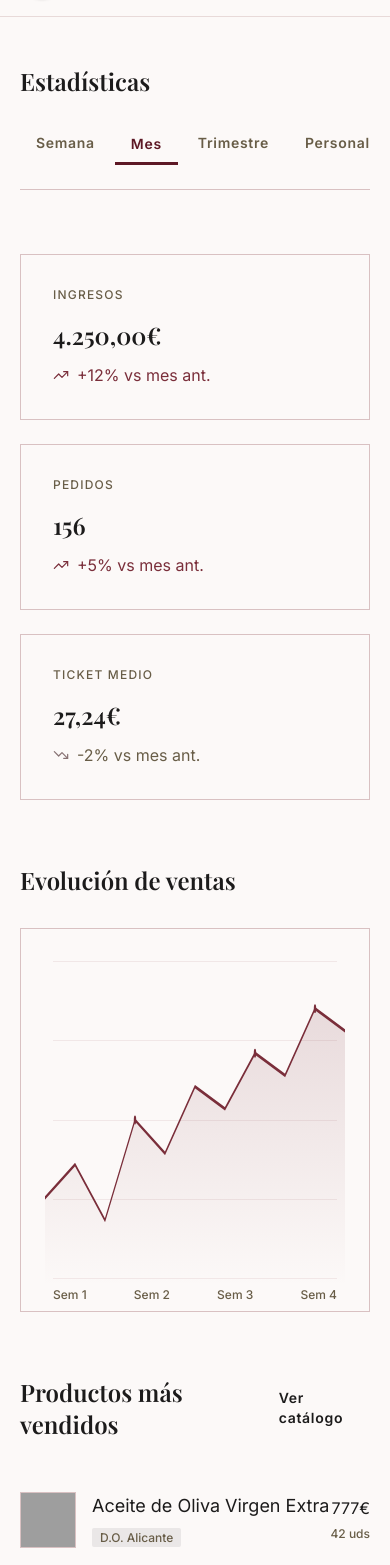
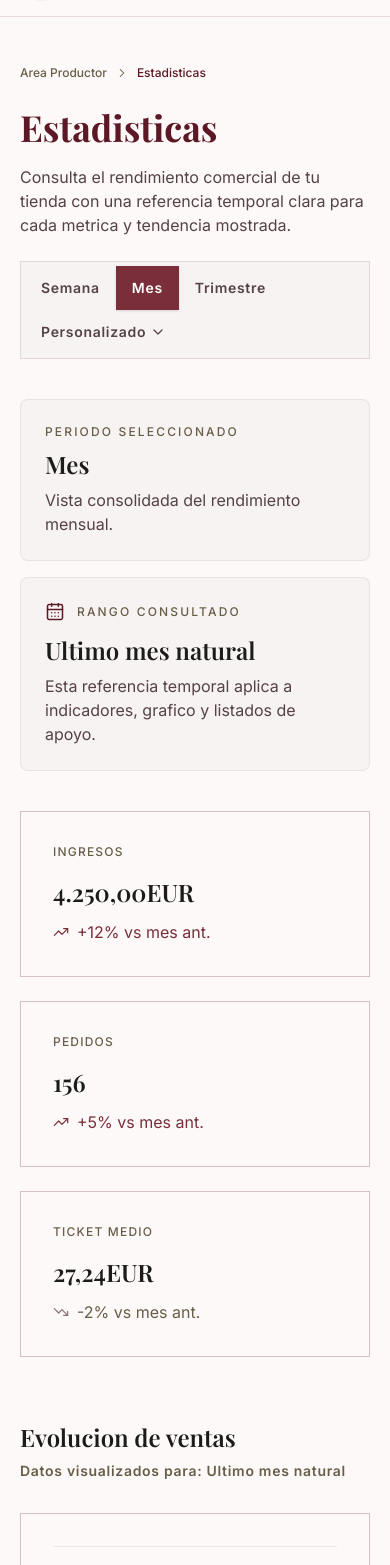
Before and after one commit to Life4Death04/mercado-artesanal-tesis, a React (Vite) app: page /productor/estadisticas in a window 390 px wide. Shown: the part 63-1628 px from the top of the page. Built offline with nearby package versions, Linux system fonts and the light colour scheme; grey boxes are pictures that could not be loaded.

Commit message:
feat: enhance EstadisticasProductorPage with functionalities, improved UI elements, period selection, and KPI display

```diff
--- a/src/modules/productor/pages/EstadisticasProductorPage.tsx
+++ b/src/modules/productor/pages/EstadisticasProductorPage.tsx
@@ -1,11 +1,7 @@
 import { useState } from 'react'
 import { Link } from 'react-router-dom'
-import { BarChart2, BookOpen, Download, HelpCircle, LogOut, Package, ShoppingBag, TrendingDown, TrendingUp, Truck, User } from 'lucide-react'
+import { CalendarDays, ChevronDown, ChevronRight, TrendingDown, TrendingUp } from 'lucide-react'
 import { SeleccionPeriodoModal } from '../componentes/SeleccionPeriodoModal'
-
-// ---------------------------------------------------------------------------
-// Types & data
-// ---------------------------------------------------------------------------
 
 type PeriodoTab = 'Semana' | 'Mes' | 'Trimestre' | 'Personalizado'
 
@@ -24,21 +20,21 @@ type KpiData = {
 
 const KPI_POR_PERIODO: Record<Exclude<PeriodoTab, 'Personalizado'>, KpiData> = {
   Semana: {
-    ingresos: '980,00€', ingresosTrend: '+3% vs sem. ant.', ingresosPositivo: true,
+    ingresos: '980,00EUR', ingresosTrend: '+3% vs sem. ant.', ingresosPositivo: true,
     pedidos: '36', pedidosTrend: '+1% vs sem. ant.', pedidosPositivo: true,
-    ticket: '27,22€', ticketTrend: '-1% vs sem. ant.', ticketPositivo: false,
-    xLabels: ['Lun', 'Mar', 'Mié', 'Jue', 'Vie', 'Sáb', 'Dom'],
+    ticket: '27,22EUR', ticketTrend: '-1% vs sem. ant.', ticketPositivo: false,
+    xLabels: ['Lun', 'Mar', 'Mie', 'Jue', 'Vie', 'Sab', 'Dom'],
   },
   Mes: {
-    ingresos: '4.250,00€', ingresosTrend: '+12% vs mes ant.', ingresosPositivo: true,
+    ingresos: '4.250,00EUR', ingresosTrend: '+12% vs mes ant.', ingresosPositivo: true,
     pedidos: '156', pedidosTrend: '+5% vs mes ant.', pedidosPositivo: true,
-    ticket: '27,24€', ticketTrend: '-2% vs mes ant.', ticketPositivo: false,
+    ticket: '27,24EUR', ticketTrend: '-2% vs mes ant.', ticketPositivo: false,
     xLabels: ['Sem 1', 'Sem 2', 'Sem 3', 'Sem 4'],
   },
   Trimestre: {
-    ingresos: '12.800,00€', ingresosTrend: '+8% vs trim. ant.', ingresosPositivo: true,
+    ingresos: '12.800,00EUR', ingresosTrend: '+8% vs trim. ant.', ingresosPositivo: true,
     pedidos: '467', pedidosTrend: '+4% vs trim. ant.', pedidosPositivo: true,
-    ticket: '27,41€', ticketTrend: '+1% vs trim. ant.', ticketPositivo: true,
+    ticket: '27,41EUR', ticketTrend: '+1% vs trim. ant.', ticketPositivo: true,
     xLabels: ['Mes 1', 'Mes 2', 'Mes 3'],
   },
 }
@@ -47,31 +43,31 @@ const PRODUCTOS_MAS_VENDIDOS = [
   {
     nombre: 'Aceite de Oliva Virgen Extra',
     tag: 'D.O. Alicante',
-    total: '777€',
+    total: '777EUR',
     uds: '42 uds',
     imagen: 'https://lh3.googleusercontent.com/aida-public/AB6AXuBiYMD2lDsO1Bd5vGQjwlt3XEAvhKZcDJaZXcWffyHWdRQ6hsggrDZAULkm-zeOgOlaavnXS-OfBFNQ3kyG-7ZLV23tCRyF7HRyMyMsW43KjMj565jVubjbbGvBiZSF7MxUeUumUpCz5iwK_ZbyFOEUsQIyMVcC3iD8zRHJ-MEgRXSzT0vcmFKnENKdDJGe2nbvctIrz5aht3DY4aOy5WFqWdwFBEOZx4C7X2ASfZFze-yWrsQfD4fDc0fOI-fDK_HRLG2RyTyVBwo',
   },
   {
-    nombre: 'Turrón de Jijona',
+    nombre: 'Turron de Jijona',
     tag: 'Artesanal',
-    total: '490€',
+    total: '490EUR',
     uds: '38 uds',
     imagen: 'https://lh3.googleusercontent.com/aida-public/AB6AXuCO7qYWBnf5WlRzHJ1s1lkT-dEhBZpyavFfYaKAaMhMSvmKMmax4bwKaKnNhxCXErKF7fnECCNNkAn4rc4r3LRCcgoX7dm4BF3hBOzb2OMLeGf5q2HHVv5bQd8dFy-dXxPBx92pP1tm_aBHQvL_XYqYZCBJt-yCRmoeQGiJr3D5Iwex7LYbtLX2nKb7LbkKlSvZuZfBgAAU_QBIBivVmvERxitz0wJ2K3Cg3zAeN26jLv5uaBJTwhzWr5PqGXGW76ZL7O5p3XZxJ5Q',
   },
   {
     nombre: 'Chocolate con Flor de Sal',
-    tag: 'Orgánico',
-    total: '315€',
+    tag: 'Organico',
+    total: '315EUR',
     uds: '45 uds',
     imagen: 'https://lh3.googleusercontent.com/aida-public/AB6AXuClFgF7C4iDfsj__t0otEgaIwHc-otFU5C76bPGT_gdcJv9b43IWVmPuuiURqXV-bVnoHyodxQENbuF2orniRCTyipKXYrK3vZLRcPlvniG8nvQy0_duEyFMZEgcSwt9ziuqRUdrqudqanurWhRBZr2vgMPgFqUQ-cdAq3dMV3xIpO3SJdONb4i0Ui7L-eom10IidbnHoKDVaDFUxQhRmR-5CzCOas6O5ikyV8ZOLB8Sa9G5cl8RFwCojVeIv-3hrNl0v2asDOB2V0',
   },
 ]
 
 const PEDIDOS_RECIENTES = [
-  { id: '#10425', cliente: 'María López', total: '125,50€', status: 'Enviado' },
-  { id: '#10426', cliente: 'Carlos Ruiz', total: '84,00€', status: 'Pendiente' },
-  { id: '#10427', cliente: 'Elena García', total: '210,75€', status: 'Entregado' },
-  { id: '#10428', cliente: 'Javier Gómez', total: '45,00€', status: 'Enviado' },
+  { id: '#10425', cliente: 'Maria Lopez', total: '125,50EUR', status: 'Enviado' },
+  { id: '#10426', cliente: 'Carlos Ruiz', total: '84,00EUR', status: 'Pendiente' },
+  { id: '#10427', cliente: 'Elena Garcia', total: '210,75EUR', status: 'Entregado' },
+  { id: '#10428', cliente: 'Javier Gomez', total: '45,00EUR', status: 'Enviado' },
 ]
 
 type OrderStatus = 'Enviado' | 'Pendiente' | 'Entregado'
@@ -82,17 +78,39 @@ const STATUS_CLASS: Record<OrderStatus, string> = {
   Entregado: 'bg-[var(--color-surface)] text-[var(--color-secondary)] border-[var(--color-outline-variant)]',
 }
 
-const NAV_ITEMS = [
-  { icon: ShoppingBag, label: 'Mis pedidos', to: '/productor/pedidos', active: false },
-  { icon: BookOpen, label: 'Mi catálogo', to: '/productor/productos', active: false },
-  { icon: Package, label: 'Inventario', to: '/productor/inventario', active: false },
-  { icon: BarChart2, label: 'Estadísticas', to: '/productor/estadisticas', active: true },
-  { icon: Truck, label: 'Configuración de entregas', to: '/productor/entregas', active: false },
-]
+function formatRangeDate(date: Date) {
+  return new Intl.DateTimeFormat('es-ES', {
+    day: '2-digit',
+    month: 'short',
+    year: 'numeric',
+  }).format(date)
+}
 
-// ---------------------------------------------------------------------------
-// Page
-// ---------------------------------------------------------------------------
+function getPeriodoLabel(periodo: PeriodoTab, customStart: Date, customEnd: Date) {
+  switch (periodo) {
+    case 'Semana':
+      return 'Ultimos 7 dias'
+    case 'Mes':
+      return 'Ultimo mes natural'
+    case 'Trimestre':
+      return 'Ultimos 3 meses'
+    case 'Personalizado':
+      return `${formatRangeDate(customStart)} - ${formatRangeDate(customEnd)}`
+  }
+}
+
+function getPeriodoSubtitle(periodo: PeriodoTab) {
+  switch (periodo) {
+    case 'Semana':
+      return 'Comparativa semanal de actividad y ventas.'
+    case 'Mes':
+      return 'Vista consolidada del rendimiento mensual.'
+    case 'Trimestre':
+      return 'Lectura extendida para detectar tendencias.'
+    case 'Personalizado':
+      return 'Rango ajustado manualmente para consultas puntuales.'
+  }
+}
 
 export function EstadisticasProductorPage() {
   const [periodo, setPeriodo] = useState<PeriodoTab>('Mes')
@@ -100,14 +118,17 @@ export function EstadisticasProductorPage() {
   const [customEnd, setCustomEnd] = useState<Date>(new Date(2023, 9, 24))
   const [showPeriodoModal, setShowPeriodoModal] = useState(false)
 
-  const kpi = periodo === 'Personalizado' ? KPI_POR_PERIODO['Mes'] : KPI_POR_PERIODO[periodo]
+  const kpi = periodo === 'Personalizado' ? KPI_POR_PERIODO.Mes : KPI_POR_PERIODO[periodo]
+  const periodoLabel = getPeriodoLabel(periodo, customStart, customEnd)
+  const periodoSubtitle = getPeriodoSubtitle(periodo)
 
   function handlePeriodoTab(tab: PeriodoTab) {
     if (tab === 'Personalizado') {
       setShowPeriodoModal(true)
-    } else {
+      return
+    }
+
     setPeriodo(tab)
-    }
   }
 
   function handleApplyPeriodo(start: Date, end: Date) {
@@ -117,62 +138,24 @@ export function EstadisticasProductorPage() {
   }
 
   return (
-    <div className="flex min-h-screen bg-[var(--color-background)] text-[var(--color-on-background)]">
-      {/* ── Sidebar ── */}
-      <aside className="hidden">
-        {/* Producer identity */}
-        <div className="mb-12 mt-4 px-2">
-          <div className="mb-2 flex items-center gap-3">
-            <div className="flex size-10 items-center justify-center overflow-hidden rounded-full border border-[var(--color-outline-variant)] bg-[var(--color-surface-container)]">
-              <User size={18} strokeWidth={1.8} className="text-[var(--color-secondary)]" />
-            </div>
-            <Link to="/" className="text-display-lg text-xl leading-none text-[var(--color-primary)]">
-              Finca Alicante
-            </Link>
-          </div>
-          <p className="text-label-sm text-[var(--color-secondary)]">Artisanal Member since 2022</p>
+    <div className="min-h-screen bg-[var(--color-background)] text-[var(--color-on-background)]">
+      <main className="mx-auto w-full max-w-[var(--layout-container-max)] px-[var(--space-margin-mobile)] py-12 md:px-[var(--space-margin-desktop)] md:py-16">
+        <section className="mb-10">
+          <nav aria-label="Breadcrumb" className="text-label-sm mb-6 flex items-center gap-2 text-[var(--color-secondary)]">
+            <Link to="/productor/pedidos" className="transition-colors hover:text-[var(--color-primary)]">Area Productor</Link>
+            <ChevronRight size={14} strokeWidth={1.8} />
+            <span className="text-[var(--color-primary)]">Estadisticas</span>
+          </nav>
+
+          <div className="flex flex-col gap-6 lg:flex-row lg:items-end lg:justify-between">
+            <div>
+              <h1 className="text-display-lg mb-4 text-[var(--color-primary)]">Estadisticas</h1>
+              <p className="text-body-md max-w-2xl text-[var(--color-on-surface-variant)]">
+                Consulta el rendimiento comercial de tu tienda con una referencia temporal clara para cada metrica y tendencia mostrada.
+              </p>
             </div>
 
-        {/* Nav links */}
-        <nav className="flex-1 space-y-2">
-          {NAV_ITEMS.map(({ icon: Icon, label, to, active }) => (
-            <Link
-              key={label}
-              to={to}
-              className={`flex items-center gap-3 rounded-[var(--radius-lg)] px-4 py-3 transition-all duration-200 ${active ? 'bg-[var(--color-primary-container)] font-bold text-[var(--color-on-primary-container)]' : 'text-[var(--color-secondary)] hover:bg-[var(--color-surface-variant)] hover:text-[var(--color-primary)]'}`}
-            >
-              <Icon size={20} strokeWidth={active ? 2 : 1.8} />
-              <span className="text-label-md">{label}</span>
-            </Link>
-          ))}
-        </nav>
-
-        {/* Footer actions */}
-        <div className="mt-auto space-y-4 pt-8">
-          <button type="button" className="text-label-md flex w-full items-center justify-center gap-2 rounded-[var(--radius-lg)] bg-[var(--color-primary)] px-4 py-3 text-[var(--color-on-primary)] transition-colors hover:bg-[var(--color-on-primary-fixed-variant)]">
-            <Download size={16} strokeWidth={1.8} />
-            Export CSV
-          </button>
-          <div className="space-y-1">
-            <a href="#" className="flex items-center gap-3 rounded-[var(--radius-lg)] px-4 py-3 text-[var(--color-secondary)] transition-all hover:bg-[var(--color-surface-variant)] hover:text-[var(--color-primary)]">
-              <HelpCircle size={20} strokeWidth={1.8} />
-              <span className="text-label-md">Help Center</span>
-            </a>
-            <a href="#" className="flex items-center gap-3 rounded-[var(--radius-lg)] px-4 py-3 text-[var(--color-secondary)] transition-all hover:bg-[var(--color-surface-variant)] hover:text-[var(--color-primary)]">
-              <LogOut size={20} strokeWidth={1.8} />
-              <span className="text-label-md">Log Out</span>
-            </a>
-          </div>
-        </div>
-      </aside>
-
-      {/* ── Main content ── */}
-      <main className="mx-auto w-full max-w-[var(--layout-container-max)] flex-1 px-[var(--space-margin-mobile)] py-12 lg:px-[var(--space-margin-desktop)]">
-        {/* Header + period tabs */}
-        <header className="mb-16 flex flex-col justify-between border-b border-[var(--color-outline-variant)] pb-6 md:flex-row md:items-end md:pb-0">
-          <h1 className="text-headline-md mb-6 text-[var(--color-on-surface)] md:mb-4 md:pb-2">Estadísticas</h1>
-
-          <nav className="flex space-x-1 overflow-x-auto" aria-label="Período de consulta">
+            <div className="inline-flex w-full max-w-full flex-wrap border border-[color-mix(in_srgb,var(--color-outline-variant)_55%,transparent)] bg-[var(--color-surface-container-low)] p-1 sm:w-auto">
               {(['Semana', 'Mes', 'Trimestre', 'Personalizado'] as PeriodoTab[]).map((tab) => {
                 const isActive = periodo === tab
                 return (
@@ -180,131 +163,116 @@ export function EstadisticasProductorPage() {
                     key={tab}
                     type="button"
                     onClick={() => handlePeriodoTab(tab)}
-                  className={`text-label-md whitespace-nowrap px-4 py-3 transition-colors ${isActive ? 'border-b-[3px] border-[var(--color-primary)] pb-2 text-[var(--color-primary)]' : 'text-[var(--color-secondary)] hover:text-[var(--color-primary)]'}`}
+                    className={`text-label-md flex items-center gap-1 px-4 py-3 transition-colors ${isActive ? 'bg-[var(--color-primary-container)] text-[var(--color-on-primary)] shadow-sm' : 'text-[var(--color-on-surface-variant)] hover:text-[var(--color-on-surface)]'}`}
                   >
-                  {tab === 'Personalizado' && periodo === 'Personalizado'
-                    ? `${customStart.getDate()}/${customStart.getMonth() + 1} — ${customEnd.getDate()}/${customEnd.getMonth() + 1}`
-                    : tab}
+                    {tab}
+                    {tab === 'Personalizado' && <ChevronDown size={16} strokeWidth={1.8} />}
                   </button>
                 )
               })}
-          </nav>
-        </header>
+            </div>
+          </div>
+        </section>
 
-        {/* KPI Cards */}
+        <section className="mb-10 grid grid-cols-1 gap-4 lg:grid-cols-[minmax(0,1fr)_22rem]">
+          <article className="rounded-[var(--radius-lg)] border border-[color-mix(in_srgb,var(--color-outline-variant)_35%,transparent)] bg-[var(--color-surface-container-low)] p-6">
+            <p className="text-label-sm mb-2 uppercase tracking-[0.18em] text-[var(--color-secondary)]">Periodo seleccionado</p>
+            <h2 className="text-headline-md text-[var(--color-on-surface)]">{periodo}</h2>
+            <p className="text-body-md mt-2 text-[var(--color-on-surface-variant)]">{periodoSubtitle}</p>
+          </article>
+
+          <article className="rounded-[var(--radius-lg)] border border-[color-mix(in_srgb,var(--color-outline-variant)_35%,transparent)] bg-[var(--color-surface-container-low)] p-6">
+            <div className="mb-3 flex items-center gap-3 text-[var(--color-primary)]">
+              <CalendarDays size={20} strokeWidth={1.8} />
+              <p className="text-label-sm uppercase tracking-[0.18em] text-[var(--color-secondary)]">Rango consultado</p>
+            </div>
+            <h2 className="text-headline-md text-[var(--color-on-surface)]">{periodoLabel}</h2>
+            <p className="text-body-md mt-2 text-[var(--color-on-surface-variant)]">
+              Esta referencia temporal aplica a indicadores, grafico y listados de apoyo.
+            </p>
+          </article>
+        </section>
+
         <section className="mb-16 grid grid-cols-1 gap-6 md:grid-cols-3" aria-label="Indicadores clave">
           <KpiCard label="Ingresos" value={kpi.ingresos} trend={kpi.ingresosTrend} positive={kpi.ingresosPositivo} />
           <KpiCard label="Pedidos" value={kpi.pedidos} trend={kpi.pedidosTrend} positive={kpi.pedidosPositivo} />
           <KpiCard label="Ticket medio" value={kpi.ticket} trend={kpi.ticketTrend} positive={kpi.ticketPositivo} />
         </section>
 
-        {/* Sales chart */}
         <section className="mb-16">
-          <h2 className="text-headline-md mb-8 text-[24px] text-[var(--color-on-surface)]">Evolución de ventas</h2>
+          <div className="mb-8 flex flex-col gap-2 sm:flex-row sm:items-end sm:justify-between">
+            <h2 className="text-headline-md text-[24px] text-[var(--color-on-surface)]">Evolucion de ventas</h2>
+            <p className="text-label-md text-[var(--color-secondary)]">Datos visualizados para: {periodoLabel}</p>
+          </div>
           <div className="relative flex h-96 items-center justify-center border border-[var(--color-outline-variant)] bg-[var(--color-surface)] p-6 md:p-8">
-            {/* Grid lines */}
             <div className="pointer-events-none absolute inset-0 flex flex-col justify-between px-8 py-8 opacity-30">
               {[...Array(5)].map((_, i) => (
                 <div key={i} className="h-0 w-full border-b border-[var(--color-outline-variant)]" />
               ))}
             </div>
 
-            {/* SVG line chart */}
-            <svg
-              className="z-10 h-full w-full text-[var(--color-primary-container)]"
-              viewBox="0 0 1000 300"
-              preserveAspectRatio="none"
-              aria-label="Gráfico de evolución de ventas"
-            >
+            <svg className="z-10 h-full w-full text-[var(--color-primary-container)]" viewBox="0 0 1000 300" preserveAspectRatio="none" aria-label="Grafico de evolucion de ventas">
               <defs>
                 <linearGradient id="chartGradient" x1="0" x2="0" y1="0" y2="1">
                   <stop offset="0%" stopColor="currentColor" stopOpacity="0.15" />
                   <stop offset="100%" stopColor="currentColor" stopOpacity="0" />
                 </linearGradient>
               </defs>
-              <polygon
-                fill="url(#chartGradient)"
-                points="0,300 0,220 100,190 200,240 300,150 400,180 500,120 600,140 700,90 800,110 900,50 1000,70 1000,300"
-              />
-              <polyline
-                fill="none"
-                stroke="currentColor"
-                strokeWidth="3"
-                strokeLinecap="round"
-                strokeLinejoin="round"
-                points="0,220 100,190 200,240 300,150 400,180 500,120 600,140 700,90 800,110 900,50 1000,70"
-              />
+              <polygon fill="url(#chartGradient)" points="0,300 0,220 100,190 200,240 300,150 400,180 500,120 600,140 700,90 800,110 900,50 1000,70 1000,300" />
+              <polyline fill="none" stroke="currentColor" strokeWidth="3" strokeLinecap="round" strokeLinejoin="round" points="0,220 100,190 200,240 300,150 400,180 500,120 600,140 700,90 800,110 900,50 1000,70" />
               <circle cx="300" cy="150" r="4" fill="currentColor" className="cursor-pointer" />
               <circle cx="700" cy="90" r="4" fill="currentColor" className="cursor-pointer" />
               <circle cx="900" cy="50" r="4" fill="currentColor" className="cursor-pointer" />
             </svg>
 
-            {/* X-axis labels */}
             <div className="text-label-sm absolute bottom-2 left-0 flex w-full justify-between px-8 text-[var(--color-secondary)]">
-              {kpi.xLabels.map((l) => <span key={l}>{l}</span>)}
+              {kpi.xLabels.map((label) => <span key={label}>{label}</span>)}
             </div>
           </div>
         </section>
 
-        {/* Bottom lists */}
-        <section className="grid grid-cols-1 gap-16 lg:grid-cols-2 lg:gap-24">
-          {/* Productos más vendidos */}
+        <section className="grid grid-cols-1 gap-10 lg:grid-cols-2 lg:gap-16">
           <div>
             <div className="mb-8 flex items-center justify-between">
-              <h3 className="text-headline-md text-[24px] text-[var(--color-on-surface)]">Productos más vendidos</h3>
-              <Link to="/productor/productos" className="text-label-md text-[var(--color-primary)] hover:underline">
-                Ver catálogo
-              </Link>
+              <h3 className="text-headline-md text-[24px] text-[var(--color-on-surface)]">Productos mas vendidos</h3>
+              <Link to="/productor/productos" className="text-label-md text-[var(--color-primary)] hover:underline">Ver catalogo</Link>
             </div>
             <ul className="flex flex-col">
-              {PRODUCTOS_MAS_VENDIDOS.map((p) => (
-                <li
-                  key={p.nombre}
-                  className="-mx-2 flex items-center justify-between border-b border-[var(--color-outline-variant)] px-2 py-5 transition-colors hover:bg-[var(--color-surface-container-low)]"
-                >
-                  <div className="flex items-center gap-4">
+              {PRODUCTOS_MAS_VENDIDOS.map((producto) => (
+                <li key={producto.nombre} className="-mx-2 flex items-center justify-between gap-4 border-b border-[var(--color-outline-variant)] px-2 py-5 transition-colors hover:bg-[var(--color-surface-container-low)]">
+                  <div className="flex min-w-0 items-center gap-4">
                     <div className="size-14 overflow-hidden border border-[var(--color-outline-variant)] bg-[var(--color-surface-variant)]">
-                      <img src={p.imagen} alt={p.nombre} className="size-full object-cover" />
+                      <img src={producto.imagen} alt={producto.nombre} className="size-full object-cover" />
                     </div>
-                    <div>
-                      <span className="text-body-lg mb-1 block text-[var(--color-on-surface)]">{p.nombre}</span>
-                      <span className="text-label-sm rounded-sm bg-[var(--color-surface-container-high)] px-2 py-0.5 text-[var(--color-secondary)]">
-                        {p.tag}
-                      </span>
+                    <div className="min-w-0">
+                      <span className="text-body-lg mb-1 block text-[var(--color-on-surface)]">{producto.nombre}</span>
+                      <span className="text-label-sm rounded-sm bg-[var(--color-surface-container-high)] px-2 py-0.5 text-[var(--color-secondary)]">{producto.tag}</span>
                     </div>
                   </div>
                   <div className="text-right">
-                    <span className="text-body-md block text-[var(--color-on-surface)]">{p.total}</span>
-                    <span className="text-label-sm text-[var(--color-secondary)]">{p.uds}</span>
+                    <span className="text-body-md block text-[var(--color-on-surface)]">{producto.total}</span>
+                    <span className="text-label-sm text-[var(--color-secondary)]">{producto.uds}</span>
                   </div>
                 </li>
               ))}
             </ul>
           </div>
 
-          {/* Pedidos recientes */}
           <div>
             <div className="mb-8 flex items-center justify-between">
               <h3 className="text-headline-md text-[24px] text-[var(--color-on-surface)]">Pedidos recientes</h3>
-              <Link to="/productor/pedidos" className="text-label-md text-[var(--color-primary)] hover:underline">
-                Ver todos
-              </Link>
+              <Link to="/productor/pedidos" className="text-label-md text-[var(--color-primary)] hover:underline">Ver todos</Link>
             </div>
             <ul className="flex flex-col">
-              {PEDIDOS_RECIENTES.map((p) => (
-                <li
-                  key={p.id}
-                  className="-mx-2 flex items-center justify-between border-b border-[var(--color-outline-variant)] px-2 py-5 transition-colors hover:bg-[var(--color-surface-container-low)]"
-                >
+              {PEDIDOS_RECIENTES.map((pedido) => (
+                <li key={pedido.id} className="-mx-2 flex items-center justify-between gap-4 border-b border-[var(--color-outline-variant)] px-2 py-5 transition-colors hover:bg-[var(--color-surface-container-low)]">
                   <div>
-                    <span className="text-label-sm mb-1 block tracking-wider text-[var(--color-secondary)]">{p.id}</span>
-                    <span className="text-body-lg block text-[var(--color-on-surface)]">{p.cliente}</span>
+                    <span className="text-label-sm mb-1 block tracking-wider text-[var(--color-secondary)]">{pedido.id}</span>
+                    <span className="text-body-lg block text-[var(--color-on-surface)]">{pedido.cliente}</span>
                   </div>
-                  <div className="flex items-center gap-6">
-                    <span className="text-body-md text-[var(--color-on-surface)]">{p.total}</span>
-                    <span className={`text-label-sm min-w-[90px] rounded-full border px-3 py-1 text-center ${STATUS_CLASS[p.status as OrderStatus]}`}>
-                      {p.status}
-                    </span>
+                  <div className="flex items-center gap-4 sm:gap-6">
+                    <span className="text-body-md text-[var(--color-on-surface)]">{pedido.total}</span>
+                    <span className={`text-label-sm min-w-[90px] rounded-full border px-3 py-1 text-center ${STATUS_CLASS[pedido.status as OrderStatus]}`}>{pedido.status}</span>
                   </div>
                 </li>
               ))}
@@ -313,7 +281,6 @@ export function EstadisticasProductorPage() {
         </section>
       </main>
 
-      {/* Period selection modal */}
       {showPeriodoModal ? (
         <SeleccionPeriodoModal
           initialStart={customStart}
@@ -326,21 +293,7 @@ export function EstadisticasProductorPage() {
   )
 }
 
-// ---------------------------------------------------------------------------
-// KPI card
-// ---------------------------------------------------------------------------
-
-function KpiCard({
-  label,
-  value,
-  trend,
-  positive,
-}: {
-  label: string
-  value: string
-  trend: string
-  positive: boolean
-}) {
+function KpiCard({ label, value, trend, positive }: { label: string; value: string; trend: string; positive: boolean }) {
   return (
     <div className="flex flex-col border border-[var(--color-outline-variant)] bg-[var(--color-surface)] p-8 transition-colors duration-300 hover:bg-[var(--color-surface-container-low)]">
       <span className="text-label-sm mb-4 uppercase tracking-[0.1em] text-[var(--color-secondary)]">{label}</span>
```
Lines whose indentation alone changed are shown as unchanged.
